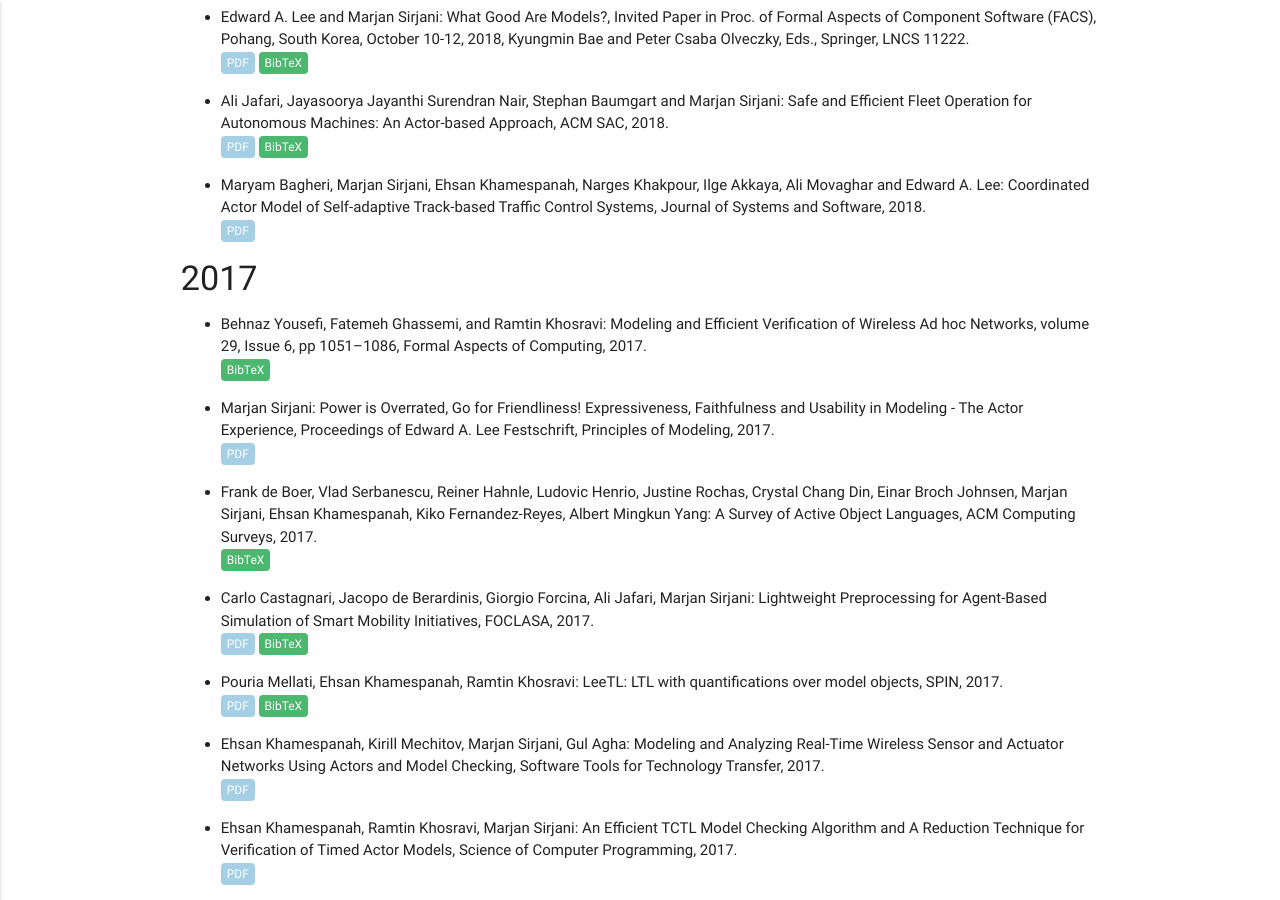
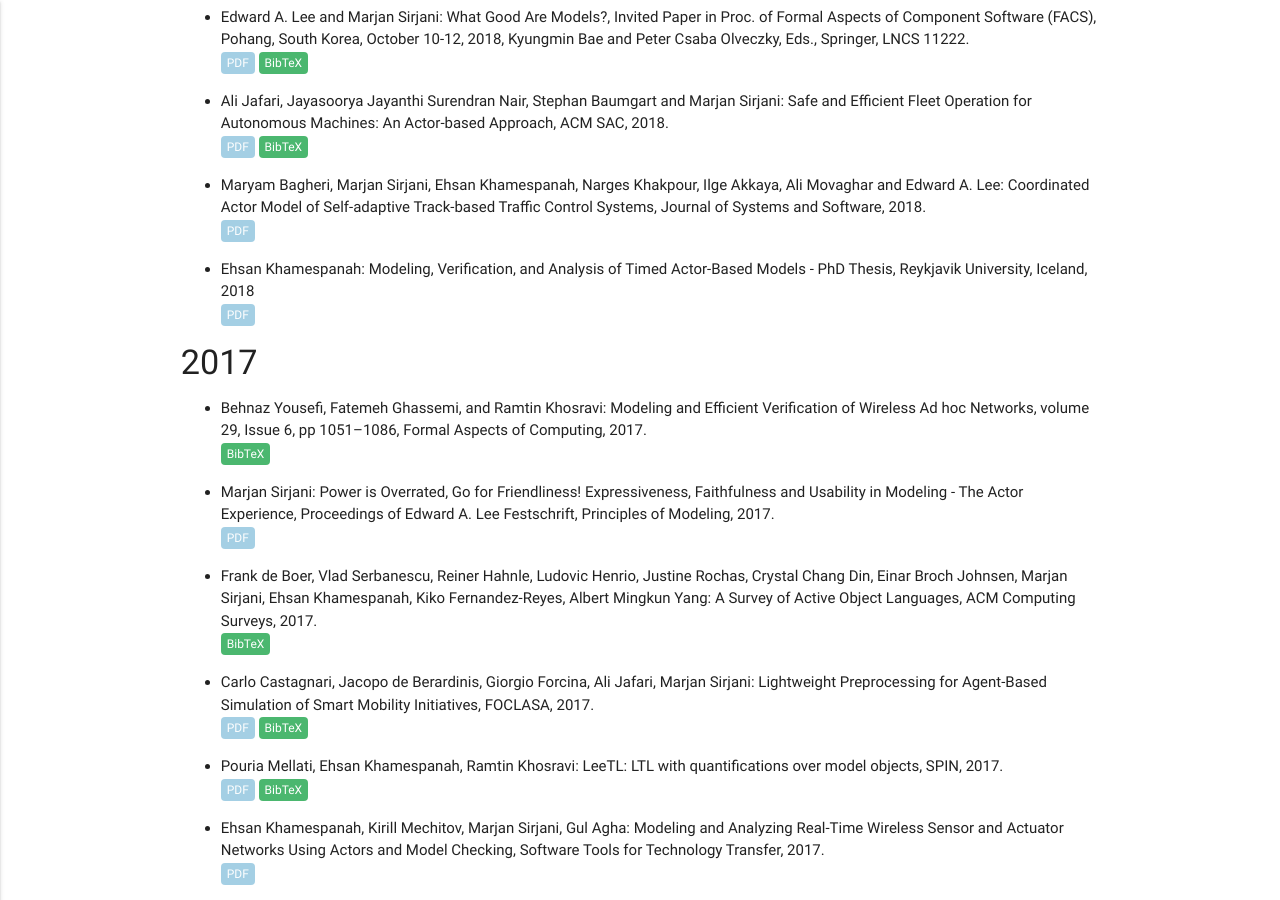
Before and after one commit to rebeca-lang/rebeca-lang.github.io, a Jekyll site: the page built from publications.md, in a window 1280 px wide and 900 px high, scrolled down 2728 px. Built offline with Jekyll 4.4.1, drawn with Linux system fonts in a browser that asks for light colours.

Commit message:
PhD thesis of Ehsan is added to the publications page

```diff
--- a/publications.md
+++ b/publications.md
@@ -136,6 +136,10 @@ Submitted to a Journal
 
 - Maryam Bagheri, Marjan Sirjani, Ehsan Khamespanah, Narges Khakpour, Ilge Akkaya, Ali Movaghar and Edward A. Lee: Coordinated Actor Model of Self-adaptive Track-based Traffic Control Systems, Journal of Systems and Software, 2018. \\
 <a class="link link_pdf" href="/assets/papers/2018/Self-Adaptive-Coordinated-Actors.pdf">PDF</a>
+
+- Ehsan Khamespanah: Modeling, Verification, and Analysis of Timed Actor-Based Models - PhD Thesis, Reykjavik University, Iceland, 2018
+\\
+<a class="link link_pdf" href="https://opinvisindi.is/bitstream/handle/20.500.11815/1185/PhD-EhsanKhamespanah-2018.pdf?sequence=1&isAllowed=y">PDF</a>
 
 #### 2017
 - Behnaz Yousefi, Fatemeh Ghassemi, and Ramtin Khosravi: Modeling and Efficient Verification of Wireless Ad hoc Networks, volume 29, Issue 6, pp 1051–1086, Formal Aspects of Computing, 2017. \\
```
